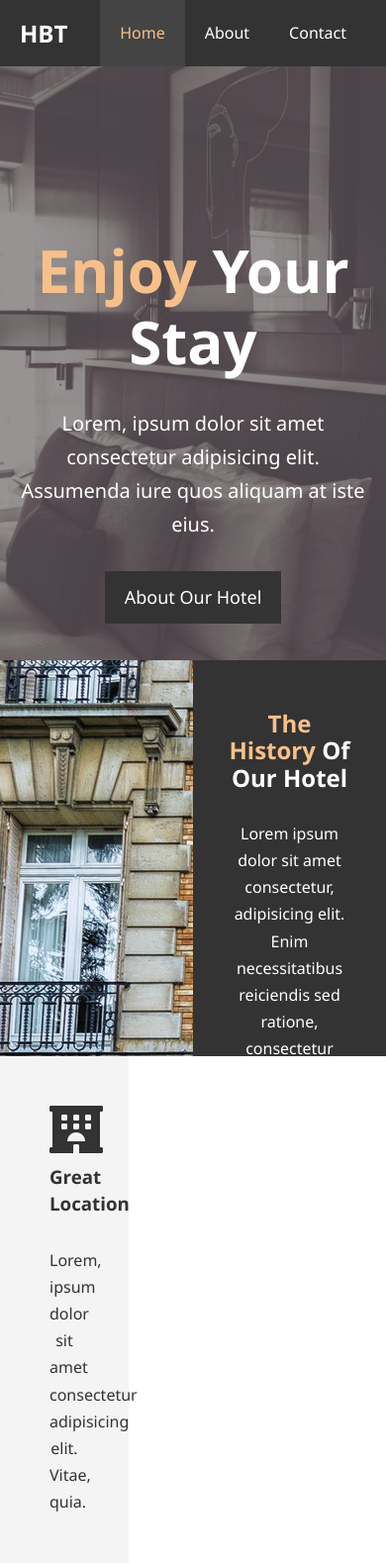
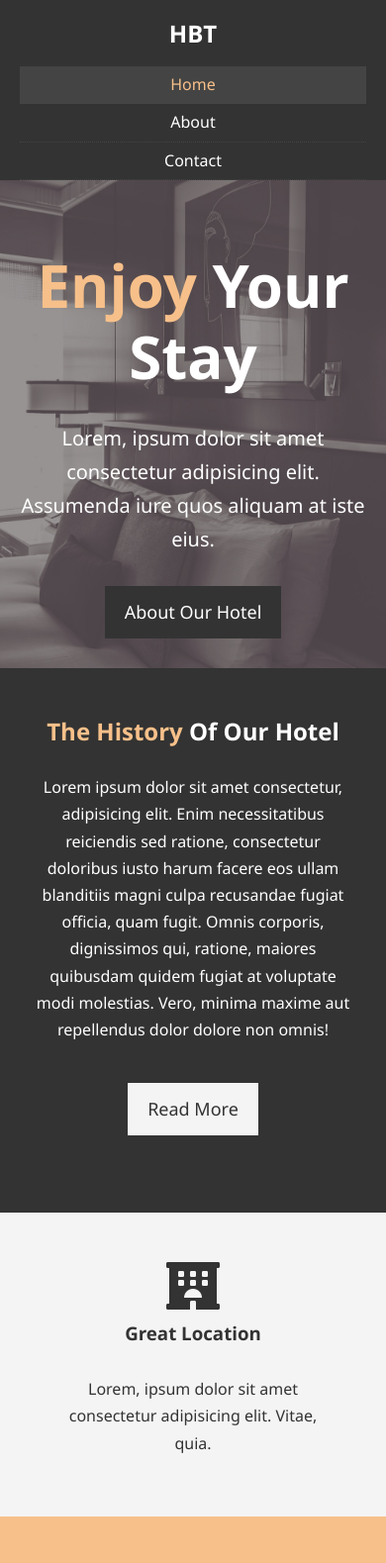
Before and after one commit to Mf4z/Modern-HTMLAndCss, a plain HTML site: page projects/hotel_website_soln/index.html in a window 390 px wide. Shown: the top 1579 px of the page at 99% size. Drawn offline with Linux system fonts and the light colour scheme.

Commit message:
Making hotel website responsive

```diff
--- a/projects/hotel_website_soln/about.html
+++ b/projects/hotel_website_soln/about.html
@@ -8,6 +8,7 @@
     <meta name="description" content="Welcome to the best hotel in Kaduna" />
     <meta name="keywords" content="hotel, kaduna hotel, hospitality, lodge, travel" />
     <link rel="stylesheet" href="css/style.css" />
+    <link rel="stylesheet" media="screen and (max-width : 768px)" href="css/mobile.css" />
     <title>Hotel BT | About</title>
 </head>
 
@@ -56,7 +57,7 @@
                     eveniet tenetur accusamus assumenda!</p>
             </div>
 
-            <div class= "testimonial bg-primary">
+            <div class="testimonial bg-primary">
                 <img src="./img/person-2.jpg" alt="person">
                 <p>Lorem ipsum dolor sit amet, consectetur adipisicing elit. Cupiditate accusantium sunt enim veritatis
                     consequatur impedit corrupti voluptatem doloremque, nostrum molestiae ex, repellendus illum
--- /dev/null
+++ b/projects/hotel_website_soln/css/mobile.css
@@ -0,0 +1,65 @@
+#navbar .logo{
+    float: none;
+    text-align: center;
+}
+
+#navbar ul,
+#navbar ul li{
+    float: none;
+    text-align: center;
+}
+#navbar ul li a{
+    padding: 5px;
+    border-bottom: #444 dotted 1px;
+}
+
+/* Showcase */
+#showcase{
+height: 100%;
+}
+
+#showcase .showcase-content{
+    padding-top: 70px;
+    padding-bottom: 30px;
+}
+
+/* Home Info */
+
+#home-info{
+height: 550px;
+}
+
+#home-info .info-img{
+    display: none;
+}
+
+#home-info .info-content{
+    float: none;
+    width: 100%;
+}
+
+/* Boxes */
+.box{
+    float: none;
+    width: 100%;
+}
+
+/* About */
+#about-info .info-left,
+#about-info .info-right{
+    float: none;
+    width: 100%;
+}
+
+#about-info .info-right{
+    margin-top: 30px;
+}
+
+.l-heading{
+ text-align: center;
+}
+
+/* Contact us */
+#contact-info .box{
+    border-bottom: #444 dotted 1px;
+}
--- a/projects/hotel_website_soln/css/style.css
+++ b/projects/hotel_website_soln/css/style.css
@@ -81,6 +81,7 @@ p{
 
 .l-heading{
     font-size: 40px;
+    line-height: 1.2;
 }
 
 /* Padding */
@@ -97,7 +98,7 @@ p{
     color: #fff;
 }
 
-#navbar h1{
+#navbar .logo{
     float: left;
     padding-top: 20px;
 }
@@ -146,7 +147,7 @@ p{
 
 /* Home Info */
 #home-info{
-    height: 400px;
+    height: 450px;
 }
 
 #home-info .info-img{
@@ -205,7 +206,7 @@ p{
 /* Testimonials */
 #testimonials{
     padding-top: 80px ;
-    height: 600px;
+    height: 100%;
     background: url('../img/test-bg.jpg') no-repeat center center/cover;
 }
 
--- a/projects/hotel_website_soln/index.html
+++ b/projects/hotel_website_soln/index.html
@@ -10,6 +10,7 @@
     <link rel="stylesheet" href="https://use.fontawesome.com/releases/v5.15.3/css/all.css"
         integrity="sha384-SZXxX4whJ79/gErwcOYf+zWLeJdY/qpuqC4cAa9rOGUstPomtqpuNWT9wdPEn2fk" crossorigin="anonymous">
     <link rel="stylesheet" href="css/style.css" />
+    <link rel="stylesheet" media="screen and (max-width : 768px)" href="css/mobile.css" />
     <title>Hotel BT | Best Hotel In Kaduna</title>
 </head>
 
```
Also changed, not shown: projects/hotel_website_soln/contact.html (+1 -0 lines).
